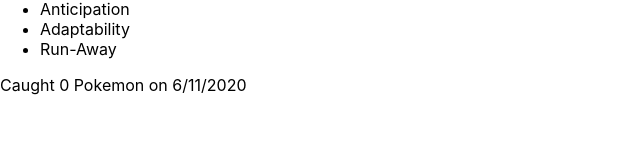
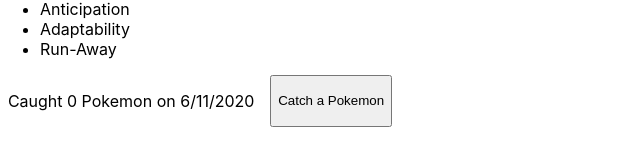
Before and after one commit to kossa21/pokedex, a React (Create React App) app: page / in a window 1280 px wide. Shown: the part 439-604 px from the top of the page, without its empty margins (0-640 px from the left). Built offline with nearby package versions, Linux system fonts and the light colour scheme.

Commit message:
class exercise d ready

```diff
--- a/src/CaughtPokemon.js
+++ b/src/CaughtPokemon.js
@@ -3,7 +3,16 @@ import React from "react";
 const CaughtPokemon = props => {
   const [totalCaught, setTotalCaught] = React.useState(0);
 
-  return <p>Caught {totalCaught} Pokemon on {props.date}</p>
+  const increaseCaught = () => {
+    setTotalCaught(totalCaught + 1);
+  }
+
+  return (
+    <div class="caughtPokemon">
+      <p>Caught {totalCaught} Pokemon on {props.date}</p>
+      <button onClick={increaseCaught}>Catch a Pokemon</button>
+    </div>
+  );
 }
 
 export default CaughtPokemon;
--- a/src/index.css
+++ b/src/index.css
@@ -11,3 +11,10 @@ code {
   font-family: source-code-pro, Menlo, Monaco, Consolas, 'Courier New',
     monospace;
 }
+
+.caughtPokemon {
+  display: flex;
+  justify-content: space-around;
+  width: 400px;
+  margin-bottom: 40px;
+}
```
